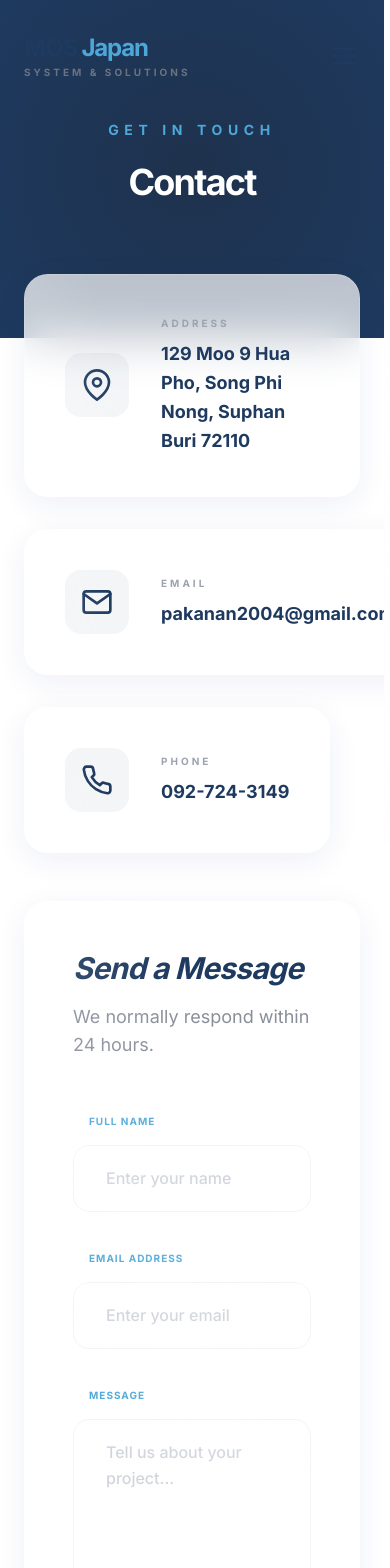
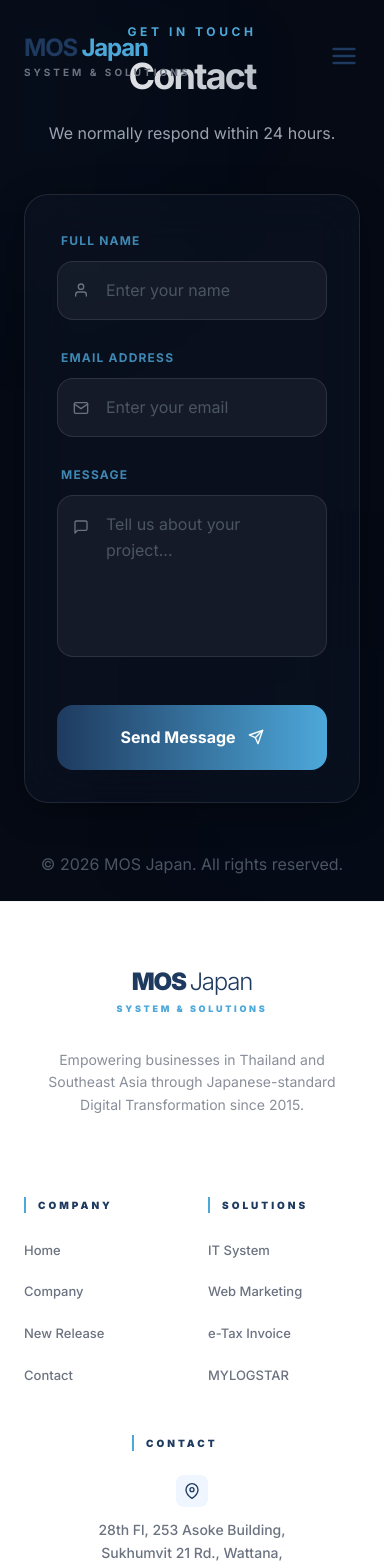
Before and after one commit to pakanan12/japan_system_mos, a React (Vite) app: page /contact in a window 390 px wide. Shown: the top 1568 px of the page. Built offline with nearby package versions, Linux system fonts and the light colour scheme.

Commit message:
update mobile UI fix footer layout

```diff
--- a/package.json
+++ b/package.json
@@ -10,6 +10,7 @@
     "preview": "vite preview"
   },
   "dependencies": {
+    "@emailjs/browser": "^4.4.1",
     "framer-motion": "^12.38.0",
     "i18next": "^26.0.10",
     "i18next-browser-languagedetector": "^8.2.1",
--- a/src/index.css
+++ b/src/index.css
@@ -89,6 +89,18 @@
   .perspective-2000 {
     perspective: 2000px;
   }
+  .dark-glass-card {
+    @apply bg-slate-900/40 backdrop-blur-xl border border-white/10 shadow-[0_8px_32px_0_rgba(0,0,0,0.37)] rounded-3xl transition-all duration-500 ease-out;
+  }
+  .dark-glass-card:hover {
+    @apply border-japan-system-secondary/30 shadow-[0_8px_40px_0_rgba(77,168,218,0.2)];
+  }
+  .input-glow {
+    @apply transition-all duration-300;
+  }
+  .input-glow:focus {
+    @apply ring-4 ring-japan-system-secondary/20 border-japan-system-secondary/50 shadow-[0_0_20px_rgba(77,168,218,0.15)];
+  }
 }
 .page-enter {
   opacity: 0;
--- a/src/pages/Contact.jsx
+++ b/src/pages/Contact.jsx
@@ -1,196 +1,232 @@
-import { useState } from 'react';
+import { useRef, useState } from 'react';
 import { useTranslation } from 'react-i18next';
-import { FiMail, FiPhone, FiMapPin, FiCheck, FiArrowRight } from 'react-icons/fi';
-import { motion } from 'framer-motion';
-import Magnetic from '../components/Magnetic';
+import emailjs from '@emailjs/browser';
+import { motion, AnimatePresence } from 'framer-motion';
+import { FiSend, FiMail, FiUser, FiMessageSquare, FiCheckCircle, FiAlertCircle, FiLoader } from 'react-icons/fi';
 
 const Contact = () => {
   const { t } = useTranslation();
-  const [formStatus, setFormStatus] = useState('idle');
-  const [formData, setFormData] = useState({ name: '', email: '', message: '' });
+  const formRef = useRef();
+  const [isSending, setIsSending] = useState(false);
+  const [status, setStatus] = useState(null); // 'success' | 'error' | null
 
-  const handleChange = (e) => {
-    const { name, value } = e.target;
-    setFormData(prev => ({ ...prev, [name]: value }));
+  const sendEmail = (e) => {
+    e.preventDefault();
+
+    // Prevent double submission
+    if (isSending) return;
+
+    setIsSending(true);
+    setStatus(null);
+
+    // emailjs.sendForm('YOUR_SERVICE_ID', 'YOUR_TEMPLATE_ID', form.current, 'YOUR_PUBLIC_KEY')
+    emailjs.sendForm(
+      'service_id', // Replace with your Service ID
+      'template_id', // Replace with your Template ID
+      formRef.current,
+      'public_key' // Replace with your Public Key
+    )
+      .then((result) => {
+          console.log(result.text);
+          setStatus('success');
+          setIsSending(false);
+          formRef.current.reset();
+          // Reset status after 5 seconds
+          setTimeout(() => setStatus(null), 5000);
+      }, (error) => {
+          console.log(error.text);
+          setStatus('error');
+          setIsSending(false);
+          // Reset status after 5 seconds
+          setTimeout(() => setStatus(null), 5000);
+      });
   };
 
-  const handleSubmit = (e) => {
-    e.preventDefault();
-    setFormStatus('sending');
-    setTimeout(() => {
-      setFormStatus('success');
-      setFormData({ name: '', email: '', message: '' });
-      setTimeout(() => setFormStatus('idle'), 4000);
-    }, 1500);
+  const containerVariants = {
+    hidden: { opacity: 0, y: 30 },
+    visible: {
+      opacity: 1,
+      y: 0,
+      transition: { duration: 0.8, ease: "easeOut", staggerChildren: 0.1 }
+    }
   };
 
-  const contactItems = [
-    {
-      icon: FiMapPin,
-      label: t('contactPage.addressLabel'),
-      val: t('contactPage.address'),
-      href: `https://maps.google.com/?q=${encodeURIComponent(t('contactPage.address'))}`,
-      isExternal: true
-    },
-    {
-      icon: FiMail,
-      label: t('contactPage.emailLabel'),
-      val: t('contactPage.email'),
-      href: `mailto:${t('contactPage.email')}`,
-      isExternal: false
-    },
-    {
-      icon: FiPhone,
-      label: t('contactPage.phoneLabel'),
-      val: t('contactPage.phone'),
-      href: `tel:${t('contactPage.phone').replace(/-/g, '')}`,
-      isExternal: false
-    }
-  ];
-
-  const inputBaseClass = "w-full px-8 py-5 bg-white/50 border border-gray-100 rounded-2xl outline-none transition-all duration-300 font-medium text-japan-system-primary placeholder:text-gray-300 focus:border-japan-system-secondary focus:bg-white focus:ring-8 focus:ring-japan-system-secondary/5 backdrop-blur-sm";
+  const itemVariants = {
+    hidden: { opacity: 0, y: 20 },
+    visible: { opacity: 1, y: 0 }
+  };
 
   return (
-    <div className="relative min-h-screen bg-white overflow-hidden pb-32">
-      {/* Cinematic Header */}
-      <div className="relative h-[40vh] flex items-center justify-center overflow-hidden bg-japan-system-primary">
-        <div className="absolute inset-0 z-0">
-          <div className="absolute inset-0 bg-[radial-gradient(circle_at_50%_50%,#1e293b,transparent)] opacity-50"></div>
-          <div className="absolute inset-0 bg-grid-pattern opacity-10"></div>
+    <div className="min-h-screen bg-[#050A15] text-white flex items-center justify-center p-6 relative overflow-hidden font-sans">
+      {/* Background Decorative Elements */}
+      <div className="absolute top-[-10%] left-[-10%] w-[40%] h-[40%] bg-japan-system-secondary/10 rounded-full blur-[120px] animate-pulse-glow" />
+      <div className="absolute bottom-[-10%] right-[-10%] w-[40%] h-[40%] bg-japan-system-primary/10 rounded-full blur-[120px] animate-pulse-glow" />
+      <div className="absolute inset-0 bg-grid-pattern opacity-[0.03]" />
+
+      <motion.div
+        variants={containerVariants}
+        initial="hidden"
+        animate="visible"
+        className="relative z-10 w-full max-w-2xl"
+      >
+        {/* Header Section */}
+        <div className="text-center mb-12">
+          <motion.span
+            variants={itemVariants}
+            className="text-japan-system-secondary font-bold tracking-[0.3em] uppercase text-xs mb-4 block"
+          >
+            {t('contactPage.subtitle') || 'Get In Touch'}
+          </motion.span>
+          <motion.h1
+            variants={itemVariants}
+            className="text-4xl md:text-5xl font-bold mb-6 bg-clip-text text-transparent bg-gradient-to-r from-white to-gray-400"
+          >
+            {t('contactPage.title') || 'Contact Us'}
+          </motion.h1>
+          <motion.p
+            variants={itemVariants}
+            className="text-gray-400 max-w-md mx-auto"
+          >
+            {t('contactPage.formHelp') || 'Have a question or want to work together? Send us a message and we will get back to you shortly.'}
+          </motion.p>
         </div>
 
-        <div className="relative z-10 text-center max-w-4xl px-6">
-          <motion.span
-            initial={{ opacity: 0, y: 20 }}
-            animate={{ opacity: 1, y: 0 }}
-            className="text-japan-system-secondary text-sm font-bold uppercase tracking-[0.4em] mb-6 block"
+        {/* Contact Form Card */}
+        <motion.div
+          variants={itemVariants}
+          className="dark-glass-card p-8 md:p-12 relative overflow-hidden"
         >
-            {t('contactPage.subtitle')}
-          </motion.span>
-          <motion.h1
-            initial={{ opacity: 0, y: 30 }}
-            animate={{ opacity: 1, y: 0 }}
-            transition={{ delay: 0.2 }}
-            className="text-white mb-4"
+          {/* Status Overlay */}
+          <AnimatePresence>
+            {status && (
+              <motion.div
+                initial={{ opacity: 0, backdropFilter: "blur(0px)" }}
+                animate={{ opacity: 1, backdropFilter: "blur(8px)" }}
+                exit={{ opacity: 0, backdropFilter: "blur(0px)" }}
+                className="absolute inset-0 z-50 flex items-center justify-center bg-black/60"
               >
-            {t('contactPage.title')}
-          </motion.h1>
-        </div>
-      </div>
+                <motion.div
+                  initial={{ scale: 0.8, opacity: 0 }}
+                  animate={{ scale: 1, opacity: 1 }}
+                  exit={{ scale: 0.8, opacity: 0 }}
+                  className="text-center p-8"
+                >
+                  {status === 'success' ? (
+                    <>
+                      <FiCheckCircle className="text-6xl text-green-400 mx-auto mb-4" />
+                      <h3 className="text-2xl font-bold mb-2">Message Sent!</h3>
+                      <p className="text-gray-300">Thank you for reaching out. We will contact you soon.</p>
+                    </>
+                  ) : (
+                    <>
+                      <FiAlertCircle className="text-6xl text-red-400 mx-auto mb-4" />
+                      <h3 className="text-2xl font-bold mb-2">Failed to Send</h3>
+                      <p className="text-gray-300">Something went wrong. Please try again later.</p>
+                      <button
+                        onClick={() => setStatus(null)}
+                        className="mt-6 px-6 py-2 bg-white/10 hover:bg-white/20 rounded-full transition-colors"
+                      >
+                        Try Again
+                      </button>
+                    </>
+                  )}
+                </motion.div>
+              </motion.div>
+            )}
+          </AnimatePresence>
 
-      <div className="max-w-7xl mx-auto px-6 lg:px-12 relative z-10 -mt-16">
-        <div className="grid grid-cols-1 lg:grid-cols-12 gap-12 items-start">
-          {/* Contact Info Cards */}
-          <motion.div
-            initial={{ opacity: 0, x: -30 }}
-            animate={{ opacity: 1, x: 0 }}
-            transition={{ duration: 0.8, delay: 0.2 }}
-            className="lg:col-span-5 space-y-8"
-          >
-            {contactItems.map((item, i) => (
-              <Magnetic key={i}>
-                <a
-                  href={item.href}
-                  target={item.isExternal ? '_blank' : undefined}
-                  rel={item.isExternal ? 'noopener noreferrer' : undefined}
-                  className="block group"
-                >
-                  <div className="glass-card p-10 flex items-center space-x-8 border-white hover:glass-card-hover">
-                    <div className="w-16 h-16 bg-japan-system-primary/5 rounded-2xl flex items-center justify-center shrink-0 group-hover:bg-japan-system-primary transition-all duration-500">
-                      <item.icon className="w-8 h-8 text-japan-system-primary group-hover:text-white transition-colors" />
-                    </div>
-                    <div>
-                      <span className="text-[10px] font-bold uppercase tracking-[0.3em] text-gray-400 mb-2 block">{item.label}</span>
-                      <p className="text-japan-system-primary font-bold text-lg leading-relaxed group-hover:text-japan-system-secondary transition-colors">
-                        {item.val}
-                      </p>
-                    </div>
-                  </div>
-                </a>
-              </Magnetic>
-            ))}
-          </motion.div>
-
-          {/* Form UI */}
-          <motion.div
-            initial={{ opacity: 0, x: 30 }}
-            animate={{ opacity: 1, x: 0 }}
-            transition={{ duration: 0.8, delay: 0.3 }}
-            className="lg:col-span-7"
-          >
-            <div className="glass-card p-12 md:p-16 border-white shadow-2xl relative overflow-hidden">
-              <div className="mb-12">
-                <h2 className="text-japan-system-primary mb-4 italic">
-                  {t('contactPage.sendMessage')}
-                </h2>
-                <p className="text-gray-500 text-lg opacity-80">{t('contactPage.formHelp')}</p>
-              </div>
-
-              <form onSubmit={handleSubmit} className="space-y-8" noValidate>
-                <div className="grid grid-cols-1 md:grid-cols-2 gap-8">
-                  <div className="space-y-3">
-                    <label className="text-[10px] font-bold uppercase tracking-widest text-japan-system-secondary ml-4">{t('contactPage.fullName')}</label>
+          <form ref={formRef} onSubmit={sendEmail} className="space-y-6">
+            <div className="grid grid-cols-1 md:grid-cols-2 gap-6">
+              {/* Name Input */}
+              <div className="space-y-2">
+                <label className="text-xs font-bold uppercase tracking-widest text-japan-system-secondary/80 ml-1">
+                  {t('contactPage.fullName') || 'Name'}
+                </label>
+                <div className="relative group">
+                  <FiUser className="absolute left-4 top-1/2 -translate-y-1/2 text-gray-500 group-focus-within:text-japan-system-secondary transition-colors" />
                   <input
-                      name="name"
                     type="text"
-                      value={formData.name}
-                      onChange={handleChange}
-                      className={inputBaseClass}
-                      placeholder={t('contactPage.enterName')}
-                    />
-                  </div>
-                  <div className="space-y-3">
-                    <label className="text-[10px] font-bold uppercase tracking-widest text-japan-system-secondary ml-4">{t('contactPage.emailAddr')}</label>
-                    <input
-                      name="email"
-                      type="email"
-                      value={formData.email}
-                      onChange={handleChange}
-                      className={inputBaseClass}
-                      placeholder={t('contactPage.enterEmail')}
+                    name="user_name"
+                    required
+                    placeholder={t('contactPage.enterName') || "Your full name"}
+                    className="w-full bg-white/5 border border-white/10 rounded-2xl py-4 pl-12 pr-4 outline-none input-glow placeholder:text-gray-600"
                   />
                 </div>
               </div>
 
-                <div className="space-y-3">
-                  <label className="text-[10px] font-bold uppercase tracking-widest text-japan-system-secondary ml-4">{t('contactPage.message')}</label>
+              {/* Email Input */}
+              <div className="space-y-2">
+                <label className="text-xs font-bold uppercase tracking-widest text-japan-system-secondary/80 ml-1">
+                  {t('contactPage.emailAddr') || 'Email'}
+                </label>
+                <div className="relative group">
+                  <FiMail className="absolute left-4 top-1/2 -translate-y-1/2 text-gray-500 group-focus-within:text-japan-system-secondary transition-colors" />
+                  <input
+                    type="email"
+                    name="user_email"
+                    required
+                    placeholder={t('contactPage.enterEmail') || "example@mail.com"}
+                    className="w-full bg-white/5 border border-white/10 rounded-2xl py-4 pl-12 pr-4 outline-none input-glow placeholder:text-gray-600"
+                  />
+                </div>
+              </div>
+            </div>
+
+            {/* Message Input */}
+            <div className="space-y-2">
+              <label className="text-xs font-bold uppercase tracking-widest text-japan-system-secondary/80 ml-1">
+                {t('contactPage.message') || 'Message'}
+              </label>
+              <div className="relative group">
+                <FiMessageSquare className="absolute left-4 top-6 text-gray-500 group-focus-within:text-japan-system-secondary transition-colors" />
                 <textarea
                   name="message"
+                  required
                   rows="5"
-                    value={formData.message}
-                    onChange={handleChange}
-                    className={`${inputBaseClass} resize-none`}
-                    placeholder={t('contactPage.tellUs')}
+                  placeholder={t('contactPage.tellUs') || "How can we help you?"}
+                  className="w-full bg-white/5 border border-white/10 rounded-2xl py-4 pl-12 pr-4 outline-none input-glow placeholder:text-gray-600 resize-none"
                 ></textarea>
               </div>
+            </div>
 
+            {/* Submit Button */}
             <div className="pt-4">
-                  <Magnetic>
-                    <button
-                      disabled={formStatus === 'sending'}
+              <motion.button
+                whileHover={{ scale: 1.02 }}
+                whileTap={{ scale: 0.98 }}
+                disabled={isSending}
                 type="submit"
-                      className={`luxury-button w-full py-6 group text-sm ${formStatus === 'success' ? '!bg-green-600' : ''}`}
+                className={`w-full py-5 rounded-2xl font-bold flex items-center justify-center space-x-3 transition-all duration-500 relative overflow-hidden group
+                  ${isSending
+                    ? 'bg-gray-700 cursor-not-allowed'
+                    : 'bg-gradient-to-r from-japan-system-primary to-japan-system-secondary hover:shadow-[0_0_30px_rgba(77,168,218,0.4)]'
+                  }`}
               >
-                      {formStatus === 'idle' && (
+                {isSending ? (
                   <>
-                          <span>{t('contactPage.sendBtn')}</span>
-                          <FiArrowRight className="ml-2 group-hover:translate-x-2 transition-transform" />
+                    <FiLoader className="animate-spin text-xl" />
+                    <span>Sending...</span>
+                  </>
+                ) : (
+                  <>
+                    <span className="relative z-10">{t('contactPage.sendBtn') || 'Send Message'}</span>
+                    <FiSend className="relative z-10 group-hover:translate-x-1 group-hover:-translate-y-1 transition-transform" />
+                    <div className="absolute inset-0 bg-white/20 translate-y-full group-hover:translate-y-0 transition-transform duration-500" />
                   </>
                 )}
-                      {formStatus === 'sending' && (
-                        <motion.div animate={{ rotate: 360 }} transition={{ repeat: Infinity, duration: 1, ease: 'linear' }} className="w-6 h-6 border-2 border-white border-t-transparent rounded-full" />
-                      )}
-                      {formStatus === 'success' && (
-                        <span className="flex items-center gap-2"><FiCheck className="w-5 h-5" /> {t('contactPage.messageSent')}</span>
-                      )}
-                    </button>
-                  </Magnetic>
+              </motion.button>
             </div>
           </form>
-            </div>
         </motion.div>
-        </div>
-      </div>
+
+        {/* Footer info or social links could go here */}
+        <motion.div
+          variants={itemVariants}
+          className="mt-12 text-center text-gray-500 text-sm"
+        >
+          <p>© {new Date().getFullYear()} MOS Japan. All rights reserved.</p>
+        </motion.div>
+      </motion.div>
     </div>
   );
 };
```
Also changed, not shown: 1 other file (tests, documents, lock files or other folders). Lines whose indentation alone changed are shown as unchanged.
